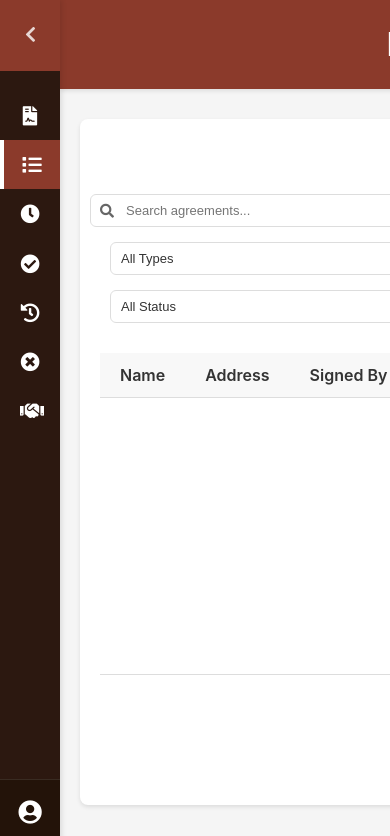
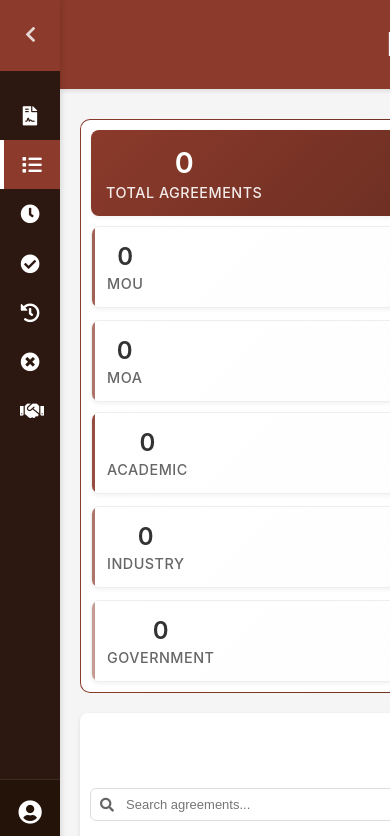
Before and after one commit to Shork-web/linkages-summary, a React (Create React App) app: page /agreements in a window 390 px wide. Shown: the top 836 px of the page. Built offline with nearby package versions, Linux system fonts and the light colour scheme.

Commit message:
Design Overhual and added new components

```diff
--- a/package.json
+++ b/package.json
@@ -4,6 +4,7 @@
   "private": true,
   "dependencies": {
     "cra-template": "1.2.0",
+    "firebase": "^11.3.1",
     "react": "^18.2.0",
     "react-dom": "^18.2.0",
     "react-router-dom": "^7.1.5",
--- a/src/components/AllAgreements/AllAgreements.css
+++ b/src/components/AllAgreements/AllAgreements.css
@@ -331,3 +331,110 @@
     width: 100%;
   }
 }
+
+/* Add these styles to your existing CSS */
+
+.counters-section {
+  margin: 20px 0 30px;
+  display: flex;
+  gap: 30px;
+  flex-wrap: wrap;
+}
+
+.counter-group {
+  flex: 1;
+  min-width: 300px;
+}
+
+.counter-title {
+  font-size: 1.1em;
+  color: #666;
+  margin-bottom: 15px;
+  font-weight: 500;
+}
+
+.counter-cards {
+  display: flex;
+  gap: 15px;
+  flex-wrap: wrap;
+}
+
+.counter-card {
+  background: white;
+  border-radius: 8px;
+  padding: 15px;
+  display: flex;
+  align-items: center;
+  gap: 15px;
+  min-width: 150px;
+  flex: 1;
+  box-shadow: 0 2px 4px rgba(0, 0, 0, 0.05);
+  border: 1px solid #eee;
+  transition: all 0.3s ease;
+}
+
+.counter-card:hover {
+  transform: translateY(-2px);
+  box-shadow: 0 4px 8px rgba(0, 0, 0, 0.1);
+}
+
+.counter-icon {
+  width: 40px;
+  height: 40px;
+  border-radius: 8px;
+  display: flex;
+  align-items: center;
+  justify-content: center;
+  font-size: 1.2em;
+  background: rgba(139, 58, 43, 0.1);
+  color: #8B3A2B;
+}
+
+.counter-details {
+  display: flex;
+  flex-direction: column;
+}
+
+.counter-label {
+  font-size: 0.9em;
+  color: #666;
+}
+
+.counter-value {
+  font-size: 1.5em;
+  font-weight: 600;
+  color: #333;
+}
+
+/* Partner type specific colors */
+.counter-card.academic .counter-icon {
+  background: rgba(21, 101, 192, 0.1);
+  color: #1565C0;
+}
+
+.counter-card.industry .counter-icon {
+  background: rgba(46, 125, 50, 0.1);
+  color: #2E7D32;
+}
+
+.counter-card.government .counter-icon {
+  background: rgba(245, 124, 0, 0.1);
+  color: #F57C00;
+}
+
+/* Responsive adjustments */
+@media (max-width: 768px) {
+  .counter-group {
+    min-width: 100%;
+  }
+
+  .counter-card {
+    min-width: calc(50% - 8px);
+  }
+}
+
+@media (max-width: 480px) {
+  .counter-card {
+    min-width: 100%;
+  }
+}
--- a/src/components/AllAgreements/AllAgreements.jsx
+++ b/src/components/AllAgreements/AllAgreements.jsx
@@ -1,8 +1,25 @@
 import React from 'react';
+import DashboardCounters from '../DashboardCounters/DashboardCounters';
 import './AllAgreements.css';
 
 const AllAgreements = () => {
+  // Sample data for counters - replace with actual data later
+  const counters = {
+    totalAgreements: 0,
+    byType: {
+      MOU: 0,
+      MOA: 0
+    },
+    byPartnerType: {
+      Academic: 0,
+      Industry: 0,
+      Government: 0
+    }
+  };
+
   return (
+    <div>
+      <DashboardCounters counters={counters} />
       <div className="agreements-container">
         <div className="agreements-header">
           <div className="header-title">
@@ -74,6 +91,7 @@ const AllAgreements = () => {
           </div>
         </div>
       </div>
+    </div>
   );
 };
 
--- /dev/null
+++ b/src/components/DashboardCounters/DashboardCounters.css
@@ -0,0 +1,175 @@
+.dashboard-counters {
+  margin-bottom: 20px;
+  padding: 1px;
+  background: linear-gradient(to right, #8B3A2B, #2C1810);
+  border-radius: 10px;
+}
+
+.counter-grid {
+  display: grid;
+  grid-template-columns: auto 1fr 2fr;
+  gap: 12px;
+  background: #fff;
+  padding: 12px;
+  border-radius: 9px;
+}
+
+.counter-section {
+  display: flex;
+  gap: 12px;
+}
+
+.counter-section.partners {
+  justify-content: space-between;
+}
+
+.counter-card {
+  background: #fff;
+  border-radius: 8px;
+  padding: 15px;
+  min-width: 120px;
+  position: relative;
+  overflow: hidden;
+  border: 1px solid rgba(139, 58, 43, 0.1);
+  transition: all 0.2s ease;
+}
+
+.counter-card::before {
+  content: '';
+  position: absolute;
+  top: 0;
+  left: 0;
+  width: 3px;
+  height: 100%;
+  opacity: 0.8;
+}
+
+.counter-content {
+  display: flex;
+  flex-direction: column;
+  gap: 4px;
+}
+
+.counter-value {
+  font-size: 1.5em;
+  font-weight: 600;
+  color: #2C1810;
+  font-family: 'Inter', -apple-system, BlinkMacSystemFont, sans-serif;
+}
+
+.counter-label {
+  font-size: 0.75em;
+  color: #666;
+  text-transform: uppercase;
+  letter-spacing: 0.5px;
+  font-weight: 500;
+}
+
+/* Card Variants */
+.counter-card.total {
+  background: linear-gradient(135deg, #8B3A2B, #2C1810);
+  border: none;
+}
+
+.counter-card.total .counter-value {
+  color: white;
+  font-size: 1.8em;
+}
+
+.counter-card.total .counter-label {
+  color: rgba(255, 255, 255, 0.9);
+}
+
+.counter-card.mou::before {
+  background-color: #8B3A2B;
+}
+
+.counter-card.moa::before {
+  background-color: #8B3A2B;
+  opacity: 0.7;
+}
+
+.counter-card.academic::before {
+  background-color: #8B3A2B;
+  opacity: 0.9;
+}
+
+.counter-card.industry::before {
+  background-color: #8B3A2B;
+  opacity: 0.7;
+}
+
+.counter-card.government::before {
+  background-color: #8B3A2B;
+  opacity: 0.5;
+}
+
+/* Hover Effects */
+.counter-card:hover {
+  transform: translateY(-2px);
+  box-shadow: 0 3px 10px rgba(139, 58, 43, 0.1);
+  border-color: rgba(139, 58, 43, 0.2);
+}
+
+.counter-card.total:hover {
+  transform: translateY(-2px);
+  box-shadow: 0 4px 15px rgba(44, 24, 16, 0.2);
+}
+
+/* Add subtle background patterns for non-total cards */
+.counter-card:not(.total) {
+  background: linear-gradient(
+    135deg,
+    #fff 0%,
+    rgba(139, 58, 43, 0.02) 100%
+  );
+}
+
+/* Responsive Design */
+@media (max-width: 1024px) {
+  .counter-grid {
+    grid-template-columns: 1fr;
+    gap: 10px;
+  }
+
+  .counter-section {
+    flex-wrap: wrap;
+  }
+
+  .counter-card {
+    flex: 1;
+    min-width: 100px;
+  }
+}
+
+@media (max-width: 768px) {
+  .dashboard-counters {
+    padding: 1px;
+  }
+
+  .counter-grid {
+    padding: 10px;
+  }
+
+  .counter-section.partners {
+    flex-direction: column;
+  }
+
+  .counter-card {
+    width: 100%;
+  }
+}
+
+@media (max-width: 480px) {
+  .counter-card {
+    padding: 12px;
+  }
+
+  .counter-value {
+    font-size: 1.3em;
+  }
+
+  .counter-label {
+    font-size: 0.7em;
+  }
+}
--- /dev/null
+++ b/src/components/DashboardCounters/DashboardCounters.jsx
@@ -0,0 +1,55 @@
+import React from 'react';
+import './DashboardCounters.css';
+
+const DashboardCounters = ({ counters }) => {
+  return (
+    <div className="dashboard-counters">
+      <div className="counter-grid">
+        <div className="counter-card total">
+          <div className="counter-content">
+            <span className="counter-value">{counters.totalAgreements}</span>
+            <span className="counter-label">Total Agreements</span>
+          </div>
+        </div>
+
+        <div className="counter-section">
+          <div className="counter-card mou">
+            <div className="counter-content">
+              <span className="counter-value">{counters.byType.MOU}</span>
+              <span className="counter-label">MOU</span>
+            </div>
+          </div>
+          <div className="counter-card moa">
+            <div className="counter-content">
+              <span className="counter-value">{counters.byType.MOA}</span>
+              <span className="counter-label">MOA</span>
+            </div>
+          </div>
+        </div>
+
+        <div className="counter-section partners">
+          <div className="counter-card academic">
+            <div className="counter-content">
+              <span className="counter-value">{counters.byPartnerType.Academic}</span>
+              <span className="counter-label">Academic</span>
+            </div>
+          </div>
+          <div className="counter-card industry">
+            <div className="counter-content">
+              <span className="counter-value">{counters.byPartnerType.Industry}</span>
+              <span className="counter-label">Industry</span>
+            </div>
+          </div>
+          <div className="counter-card government">
+            <div className="counter-content">
+              <span className="counter-value">{counters.byPartnerType.Government}</span>
+              <span className="counter-label">Government</span>
+            </div>
+          </div>
+        </div>
+      </div>
+    </div>
+  );
+};
+
+export default DashboardCounters;
```
Also changed, not shown: 1 other file (tests, documents, lock files or other folders). Lines whose indentation alone changed are shown as unchanged.
